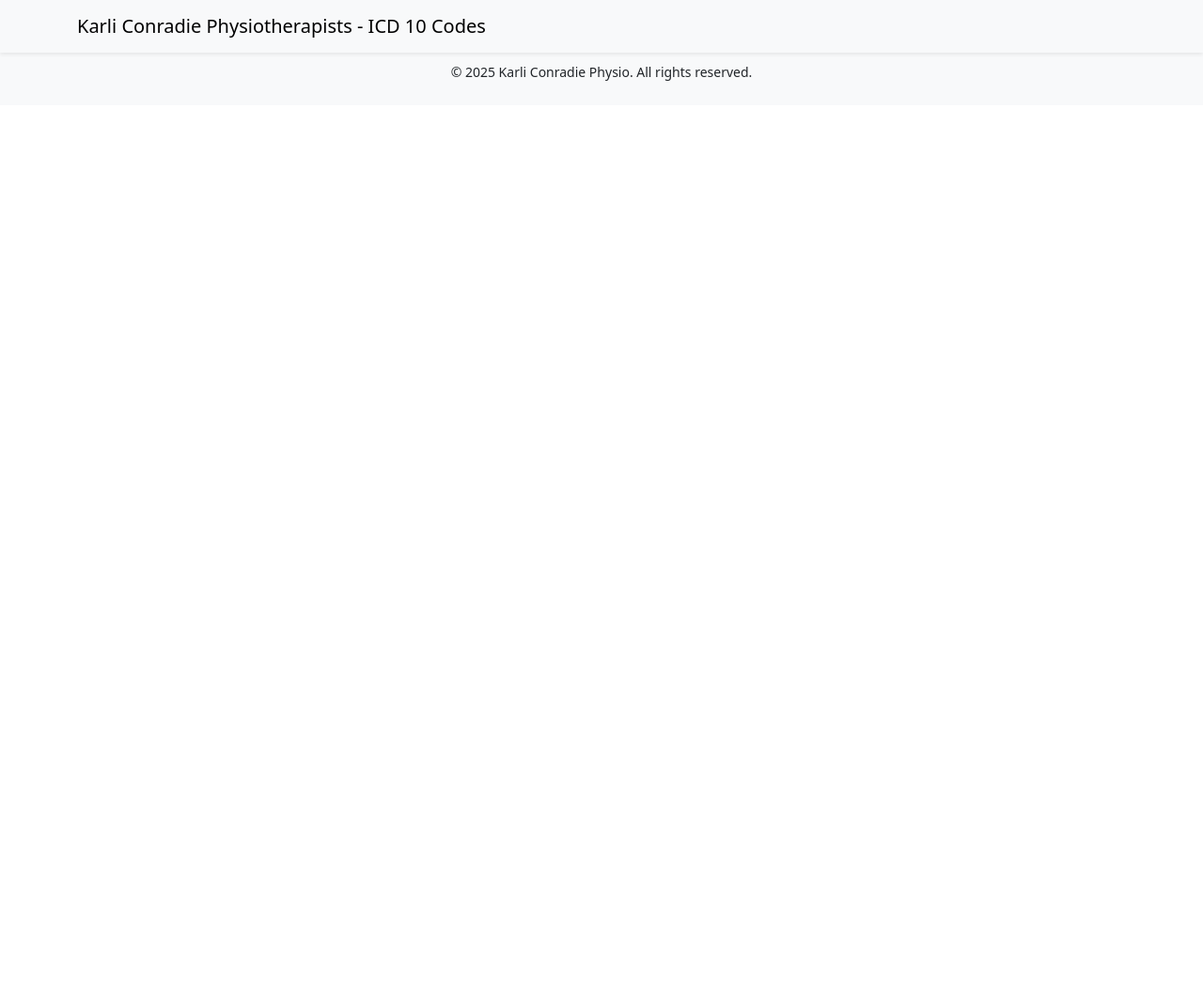
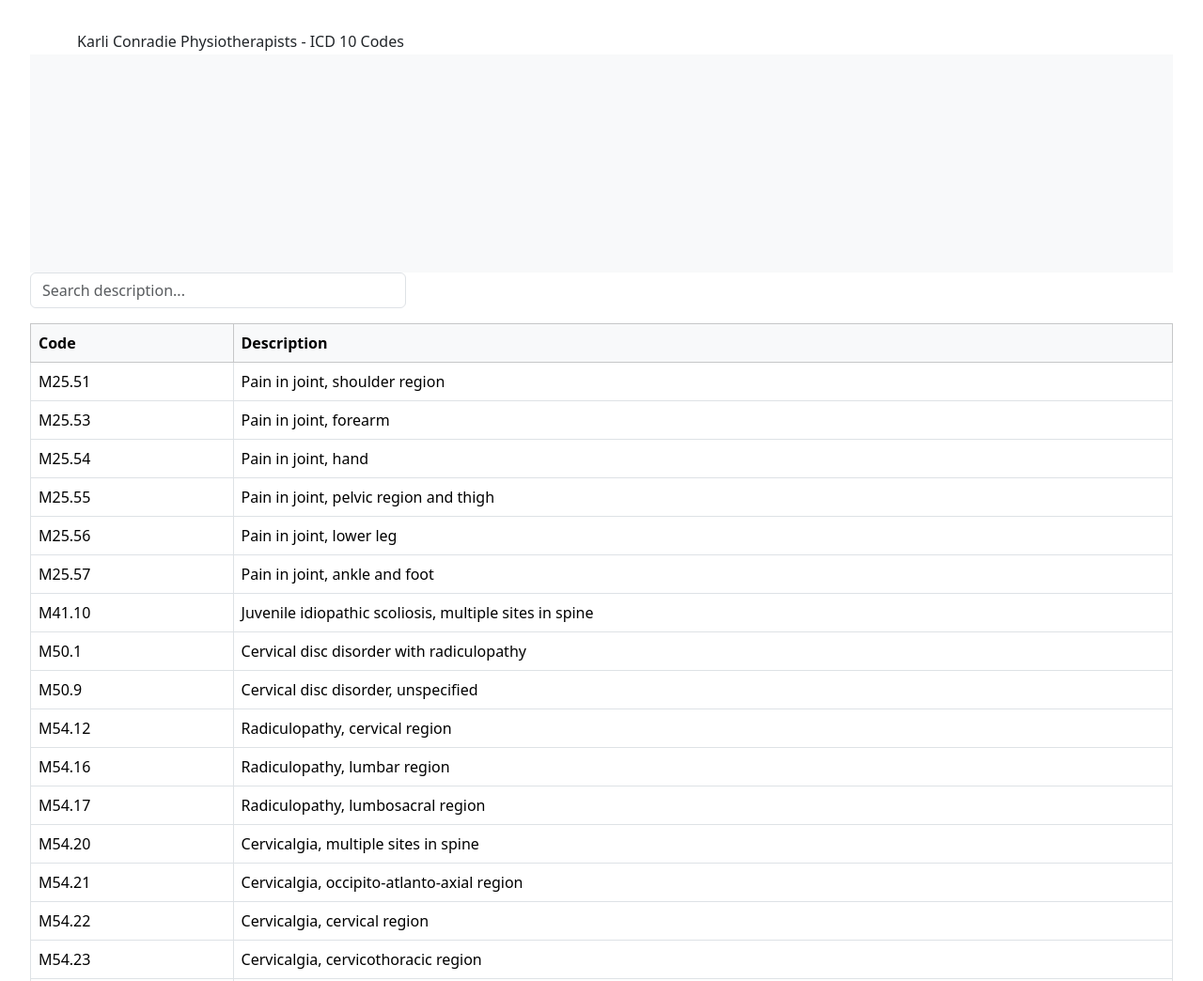
Before and after one commit to joeconradie/joeconradie.github.io, a plain HTML site: page icd-10.html in a window 1280 px wide. Shown: the top 1044 px of the page at 94% size. Before the commit the page ends 800 px from the top, so only its background shows below. Drawn offline with nearby package versions, Linux system fonts and the light colour scheme.

Commit message:
Feat: ICD-10 update.

```diff
--- a/icd-10.html
+++ b/icd-10.html
@@ -11,17 +11,33 @@
 <body data-bs-spy="scroll" data-bs-target="#navbar" data-bs-offset="70" tabindex="0">
 
   <!-- Navbar -->
-  <nav id="navbar" class="navbar navbar-expand-lg fixed-top shadow-sm">
+  <div class="container">
+    <a class="navbar-brand" href="#">Karli Conradie Physiotherapists - ICD 10 Codes</a>
+    <button class="navbar-toggler" type="button" data-bs-toggle="collapse" data-bs-target="#navLinks">
+      <span class="navbar-toggler-icon"></span>
+    </button>
+  </div>
+
+  <!-- Hero Section -->
+  <section id="hero" class="section bg-light text-center">
     <div class="container">
-      <a class="navbar-brand" href="#">Karli Conradie Physiotherapists - ICD 10 Codes</a>
-      <button class="navbar-toggler" type="button" data-bs-toggle="collapse" data-bs-target="#navLinks">
-        <span class="navbar-toggler-icon"></span>
-      </button>
+      <img data-src="static/logo.jpg" alt="Physio hero" class="img-thumbnail-30 mt-2 lazy fade-in">
     </div>
-  </nav>
+  </section>
 
-  <!-- Content -->
-  <p>Hello World!</p>
+  <!-- Search Input -->
+  <input class="form-control search-box" id="searchInput" type="text" placeholder="Search description...">
+
+  <!-- Table -->
+  <table class="table table-bordered table-hover">
+    <thead class="table-light">
+      <tr>
+        <th>Code</th>
+        <th>Description</th>
+      </tr>
+    </thead>
+    <tbody id="dataTable"></tbody>
+  </table>
 
   <!-- Footer -->
   <footer class="bg-light text-center py-4">
@@ -32,6 +48,74 @@
 
   <!-- Scripts -->
   <script src="https://cdn.jsdelivr.net/npm/bootstrap@5.3.3/dist/js/bootstrap.bundle.min.js"></script>
-  <script src="static/helper.js"></script>
+  <script>
+    // Your data (Python-style list of dicts → JS array of objects)
+    const data = [
+      {"Code": "M25.51", "Description": "Pain in joint, shoulder region"},
+      {"Code": "M25.53", "Description": "Pain in joint, forearm"},
+      {"Code": "M25.54", "Description": "Pain in joint, hand"},
+      {"Code": "M25.55", "Description": "Pain in joint, pelvic region and thigh"},
+      {"Code": "M25.56", "Description": "Pain in joint, lower leg"},
+      {"Code": "M25.57", "Description": "Pain in joint, ankle and foot"},
+      {"Code": "M41.10", "Description": "Juvenile idiopathic scoliosis, multiple sites in spine"},
+      {"Code": "M50.1", "Description": "Cervical disc disorder with radiculopathy"},
+      {"Code": "M50.9", "Description": "Cervical disc disorder, unspecified"},
+      {"Code": "M54.12", "Description": "Radiculopathy, cervical region"},
+      {"Code": "M54.16", "Description": "Radiculopathy, lumbar region"},
+      {"Code": "M54.17", "Description": "Radiculopathy, lumbosacral region"},
+      {"Code": "M54.20", "Description": "Cervicalgia, multiple sites in spine"},
+      {"Code": "M54.21", "Description": "Cervicalgia, occipito-atlanto-axial region"},
+      {"Code": "M54.22", "Description": "Cervicalgia, cervical region"},
+      {"Code": "M54.23", "Description": "Cervicalgia, cervicothoracic region"},
+      {"Code": "M54.46", "Description": "Lumbago with sciatica, lumbar region"},
+      {"Code": "M54.50", "Description": "Low back pain, multiple sites in spine"},
+      {"Code": "M54.55", "Description": "Low back pain, thoracolumbar region"},
+      {"Code": "M54.56", "Description": "Low back pain, lumbar region"},
+      {"Code": "M54.57", "Description": "Low back pain, lumbosacral region"},
+      {"Code": "M54.60", "Description": "Pain in thoracic spine, multiple sites in spine"},
+      {"Code": "M54.64", "Description": "Pain in thoracic spine, thoracic region"},
+      {"Code": "M62.63", "Description": "Muscle strain, forearm"},
+      {"Code": "M62.65", "Description": "Muscle strain, pelvic region and thigh"},
+      {"Code": "M67.8", "Description": "Other specified disorders of synovium and tendon"},
+      {"Code": "M70.75", "Description": "Other bursitis of hip, pelvic region and thigh"},
+      {"Code": "M70.83", "Description": "Other soft tissue disorders related to use, overuse and pressure, forearm"},
+      {"Code": "M75.1", "Description": "Rotator cuff syndrome"},
+      {"Code": "M76.67", "Description": "Achilles tendinitis, ankle and foot"},
+      {"Code": "M79.22", "Description": "Neuralgia and neuritis, unspecified, upper arm"},
+      {"Code": "M79.63", "Description": "Pain in limb, forearm"},
+      {"Code": "M79.66", "Description": "Pain in limb, lower leg"},
+      {"Code": "M79.97", "Description": "Soft tissue disorder, unspecified, ankle and foot"},
+      {"Code": "S63.5,X50.30", "Description": "Sprain and strain of wrist"},
+      {"Code": "S73.1, W01.90", "Description": "Sprain and strain of hip"},
+      {"Code": "S73.1,W01.90", "Description": "Sprain and strain of hip"},
+      {"Code": "S76.7, X50.00", "Description": "Injury of multiple muscles and tendons at hip and thigh level"},
+      {"Code": "S80.0, W01.30", "Description": "Contusion of knee"},
+      {"Code": "S83.5, X50.80", "Description": "Sprain and strain involving (anterior)(posterior) cruciate ligament of knee"},
+      {"Code": "S83.5,X50.80", "Description": "Sprain and strain involving (anterior)(posterior) cruciate ligament of knee"}
+    ];
+
+    // Render table rows
+    const tableBody = document.getElementById("dataTable");
+    function renderTable(items) {
+      tableBody.innerHTML = "";
+      items.forEach(item => {
+        const row = `<tr>
+            <td>${item.Code}</td>
+            <td>${item.Description}</td>
+          </tr>`;
+        tableBody.innerHTML += row;
+      });
+    }
+    renderTable(data); // initial render
+
+    // Search filter (on description only)
+    document.getElementById("searchInput").addEventListener("keyup", function() {
+      const filter = this.value.toLowerCase();
+      const filteredData = data.filter(item =>
+        item.Description.toLowerCase().includes(filter)
+      );
+      renderTable(filteredData);
+    });
+  </script>
 </body>
 </html>
--- a/static/style.css
+++ b/static/style.css
@@ -37,3 +37,6 @@ img.lazy.loaded {
 .img-thumbnail-70 {
     max-width: 70%;
 }
+
+body { padding: 2rem; }
+.search-box { max-width: 400px; margin-bottom: 1rem; }
```
Also changed, not shown: temp.html (renamed from index.html).
